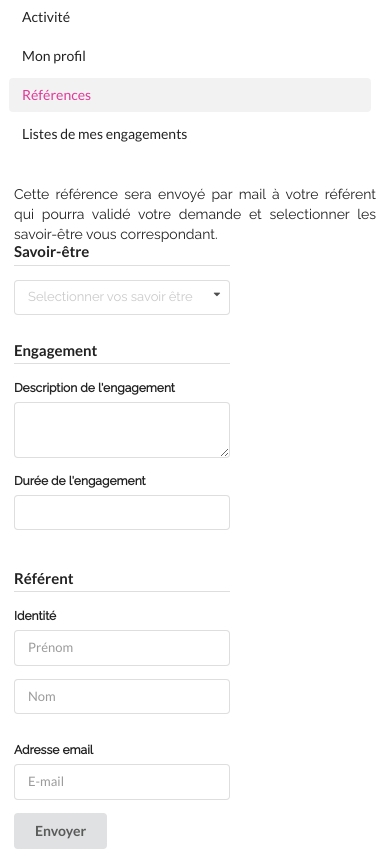
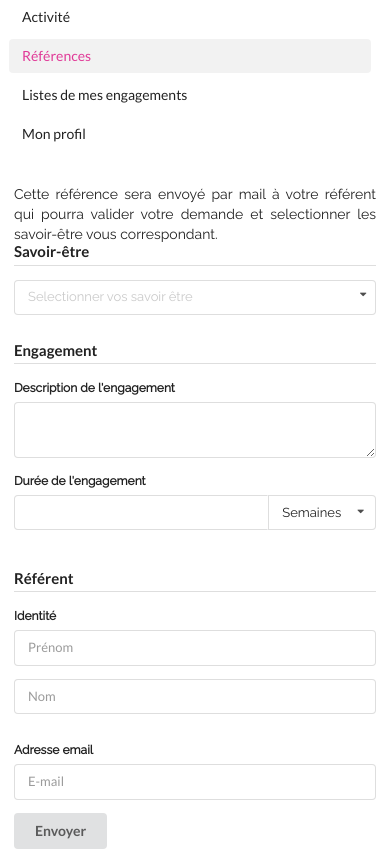
Before and after one commit to marianner96/Projet-Jeune, a CodeIgniter app: page /database/index.php/jeune/nouvelleDemande in a window 390 px wide. Shown: the part 53-916 px from the top of the page. Run offline with CodeIgniter, Linux system fonts and the light colour scheme; the visitor is signed in with stand-in values (Sample User, id 1); data comes from the database, SQL or seed files in the repository; data that the repository does not hold is empty.

Commit message:
Petites correction et ajout dropdown type durée

```diff
--- a/application/controllers/Jeune.php
+++ b/application/controllers/Jeune.php
@@ -48,10 +48,11 @@ class Jeune extends J64_Controller{
 
     $this->form_validation->set_rules('savoirEtre[]','SavoirEtre','required|callback_savoirEtre_check');
     $this->form_validation->set_rules('description', 'Description', 'required');
-    $this->form_validation->set_rules('duree', 'Durée', 'required');
-    $this->form_validation->set_rules('prenom', 'Prénom', 'required');
-    $this->form_validation->set_rules('nom', 'Nom', 'required');
-    $this->form_validation->set_rules('mail', 'Mail', 'valid_email|required');
+    $this->form_validation->set_rules('duree', 'Durée', 'required|is_natural|max_length[43]');
+    $this->form_validation->set_rules('prenom', 'Prénom', 'required|max_length[100]');
+    $this->form_validation->set_rules('duree_type', 'Type de durée', 'required|in_list[p,l]', array('in_list'=>'%s ne peut contenir que jour,semaine,mois ou année'));
+    $this->form_validation->set_rules('nom', 'Nom', 'required|max_length[100]');
+    $this->form_validation->set_rules('mail', 'Mail', 'valid_email|required|max_length[100]');
 
     $this->data['query'] = $this->savoiretre_model->getJeune();
     $this->data['favori'] = $this->savoiretre_model->getFavori();
--- a/application/models/Jeune_model.php
+++ b/application/models/Jeune_model.php
@@ -20,7 +20,11 @@ class Jeune_model extends CI_Model {
     $this->load->library('linkGenerator');
     $lien = $this->linkgenerator->create(40,"reference.lien_validation");
     $tab = $this->session->userdata('logged_in');
-
+    $duree = $this->input->post('duree');
+    $type_duree = ' ' . $this->input->post('duree_type');
+    if($duree > 0)
+      $type_duree .= 's';
+    $duree .= $type_duree;
     $reference = array(
       'id_user' => $tab['id'] ,
       'description' => set_value('description'),
--- a/application/models/Reference_model.php
+++ b/application/models/Reference_model.php
@@ -90,7 +90,7 @@ class Reference_model extends CI_Model{
     }
     $this->load->model('savoiretre_model');
     foreach ($this->savoiretre_model->getSavoirEtreByRefs($refsId) as $id_ref => $se){
-      $res[$id_ref]['savoir_etre'] = $se['jeune'];
+      $res[$id_ref]['savoir_etre'] = $se;
     }
     return $res;
   }
--- a/application/models/Savoiretre_model.php
+++ b/application/models/Savoiretre_model.php
@@ -36,7 +36,8 @@
               SELECT id FROM reference WHERE id_user = ?
           )
       GROUP BY savoir_etre_user.id_savoir_etre
-      ORDER BY nb DESC';
+      ORDER BY nb DESC
+      LIMIT 4';
       $user = $this->session->userdata('logged_in');
       $res = $this->db->query($sql, [$user['id']])->result_array();
       $res = array_map(function($case) {
--- a/application/views/PartieJeune/formulaire.php
+++ b/application/views/PartieJeune/formulaire.php
@@ -1,6 +1,5 @@
-Cette référence sera envoyé par mail à votre référent qui pourra validé votre demande et selectionner les savoir-être vous correspondant.
-<div class="ui grid">
-<div class="ten wide column">
+Cette référence sera envoyé par mail à votre référent qui pourra valider votre demande et selectionner les savoir-être vous correspondant.
+<div class="creation_reference">
  <?php
       echo form_open('jeune/nouvelleDemande', array('class' => 'ui small form')); ?>
    <h4 class="ui dividing header">Savoir-être</h4>
@@ -22,7 +21,15 @@ foreach ($query as $value) {
     </div>
     <div class="field">
       <label>Durée de l'engagement</label>
-      <input type="text" name="duree" value="<?php echo set_value('duree'); ?>">
+      <div class="ui action input">
+        <input type="text" name="duree" value="<?php echo set_value('duree'); ?>">
+        <select name="duree_type" class="ui compact selection dropdown">
+          <option value="j">Jours</option>
+          <option selected="selected" value="s">Semaines </option>
+          <option value="m">Mois</option>
+          <option value="a">Années</option>
+        </select>
+      </div>
     </div>
   </div>
   <h4 class="ui dividing header">Référent</h4>
@@ -47,12 +54,11 @@ foreach ($query as $value) {
   <?php echo form_error('savoirEtre[]')?>
    <?php echo form_error('description')?>
    <?php echo form_error('duree')?>
+   <?php echo form_error('duree_type')?>
    <?php echo form_error('prenom')?>
    <?php echo form_error('nom')?>
     <?php echo form_error('mail')?>
 </form>
-</div>
-  <div class="six wide column"></div>
 </div>
 <script>
 $('select.dropdown')
--- a/application/views/templates/jeunes.php
+++ b/application/views/templates/jeunes.php
@@ -5,14 +5,14 @@
          <a class="item <?php echo !empty($content) && $content == 'accueil' ? 'active' : '' ?>" href="<?php echo site_url('jeune') ?>">
           Activité
         </a>
-        <a class="item <?php echo !empty($content) && $content == 'profil' ? 'active' : '' ?>" href="<?php echo site_url('jeune/profil') ?>">
-          Mon profil
-        </a>
         <a class="item <?php echo !empty($content) && ($content == 'reference' || $content == 'formulaire') ? 'active' : '' ?>" href="<?php echo site_url('jeune/reference')?>">
           Références
         </a>
         <a class="item <?php echo !empty($content) && $content == 'listes' ? 'active' : '' ?>" href="<?php echo site_url('jeune/listes-engagements') ?>">
           Listes de mes engagements
+        </a>
+        <a class="item <?php echo !empty($content) && $content == 'profil' ? 'active' : '' ?>" href="<?php echo site_url('jeune/profil') ?>">
+          Mon profil
         </a>
       </div>
     </div>
--- a/static/css/main.css
+++ b/static/css/main.css
@@ -68,6 +68,10 @@ aside.home{
 }
 .jeuneHeader > div{
   float: right;
+}
+/* Demande de reference */
+.creation_reference{
+  width:75%;
 }
 /* Animation mise en valeur de la référence */
 .item.flash{
@@ -159,6 +163,9 @@ header > .menu {
   width: 100vw;
 }
 @media (max-width: 767px) {
+  .creation_reference{
+    width:100%;
+  }
   header .menu i{
     display: inline-block;
   }
--- a/static/js/listes.js
+++ b/static/js/listes.js
@@ -35,7 +35,7 @@ function sendEmail(e){
   var cle = window.location.hash.slice(1);
   var email = $('form.send input[type=email]').val();
   if(!email.length){
- //   return
+    return
   }
   $.post(reqUrl+'/send-list/'+cle, {email : email}, function(){
     $('.message.success span').text(email);
```
Also changed, not shown: application/views/PartieJeune/listes.php (+4 -3 lines), application/views/PartieJeune/reference.php (+16 -3 lines).
